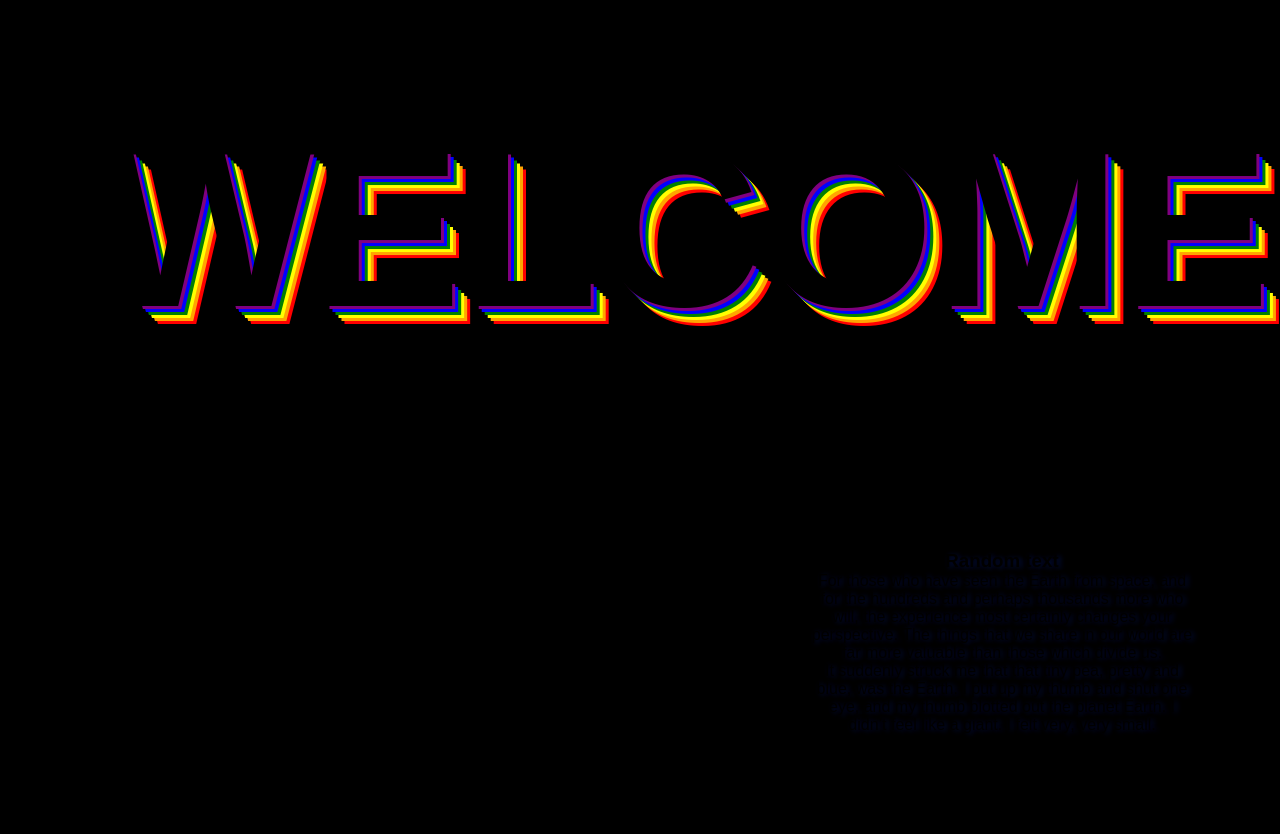
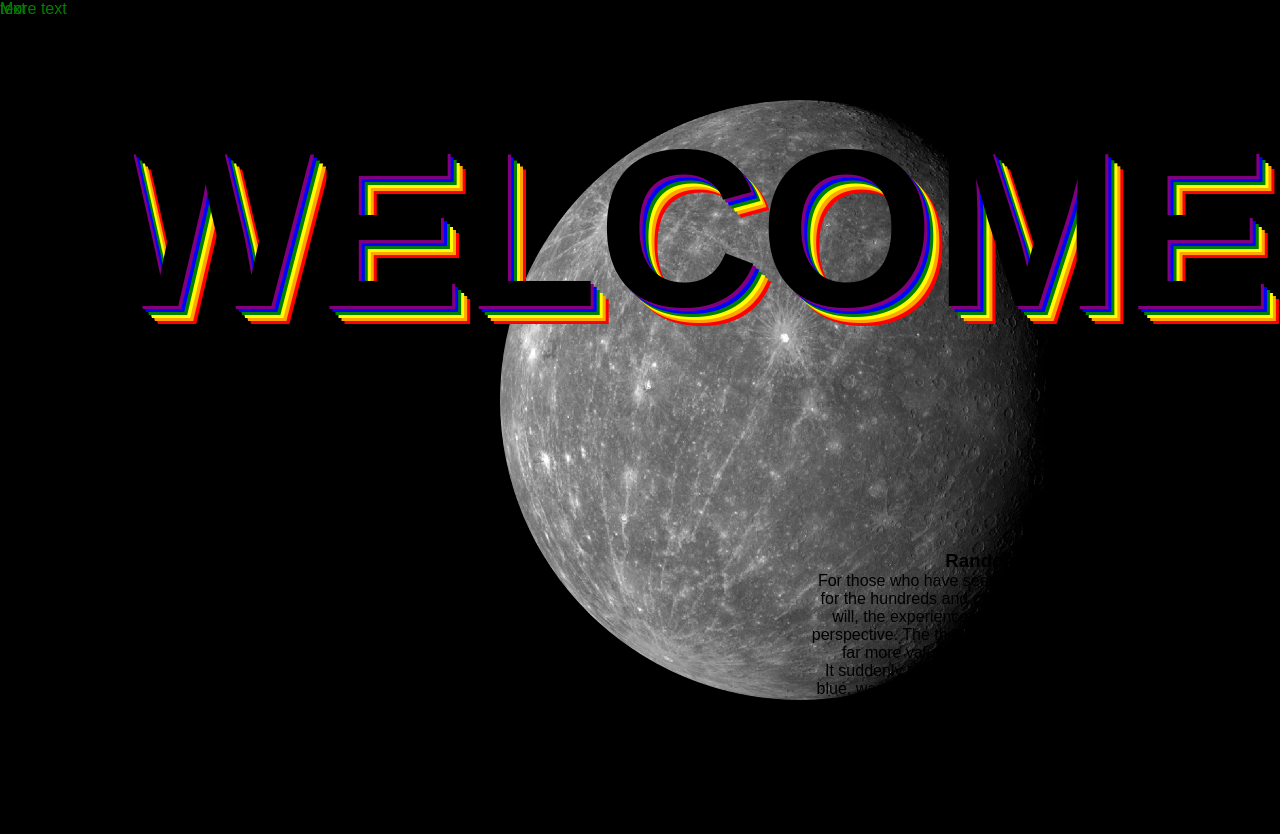
Before and after one commit to antipol/experiments, a plain HTML site: page index.html in a window 1280 px wide. Shown: the top 834 px of the page. Drawn offline with Linux system fonts and the light colour scheme; a web font is replaced by a local one.

Commit message:
adding planet in background and more test text

```diff
--- a/index.html
+++ b/index.html
@@ -27,11 +27,18 @@
 			</ul>
 		</div>
 		<div class="random-text">
-			<div>
-				<h3>Random text</h3>
-				<p>For those who have seen the Earth from space, and for the hundreds and perhaps thousands more who will, the experience most certainly changes your perspective. The things that we share in our world are far more valuable than those which divide us.</p>
-				<p>It suddenly struck me that that tiny pea, pretty and blue, was the Earth. I put up my thumb and shut one eye, and my thumb blotted out the planet Earth. I didn’t feel like a giant. I felt very, very small.</p>
-			</div>
+			<h3>Random text</h3>
+			<p>For those who have seen the Earth from space, and for the hundreds and perhaps thousands more who will, the experience most certainly changes your perspective. The things that we share in our world are far more valuable than those which divide us.</p>
+			<p>It suddenly struck me that that tiny pea, pretty and blue, was the Earth. I put up my thumb and shut one eye, and my thumb blotted out the planet Earth. I didn’t feel like a giant. I felt very, very small.</p>
+		</div>
+		<div class="lights">
+			<p>More text</p>
+		</div>
+		<div class="lights">
+			<p>text</p>
+		</div>
+		<div class="lights planet">
+			<img src="planet.png" alt="">
 		</div>
 	</section>
 </body>
--- a/styles.css
+++ b/styles.css
@@ -89,17 +89,29 @@ section {
 	padding: 100px;
 	text-align: center;
 	color: #000000;
-	text-shadow: 3px 1px 5px #000d3c;
 }
 
 .random-text:hover {
 	background-color: #f6f93fb8;
 	color: #c810d4;
+	text-shadow: 3px 1px 5px #000d3c;
 	transition: 0.6s;
 	border-radius: 50%;
 	padding: 100px;
 }
 
+.lights {
+	position: absolute;
+}
+
+.planet {
+	top: 0;
+	left: 400px;
+	z-index: -1;
+}
+
+
+
 .navbar {
 	display: none;
 }
```
Also changed, not shown: planet.png (added).
